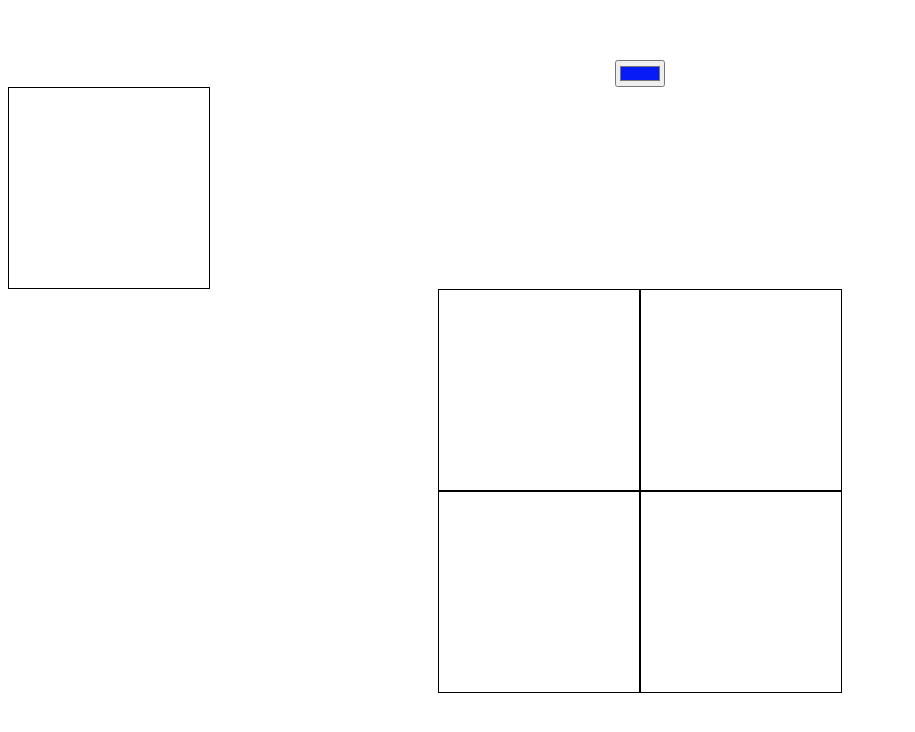
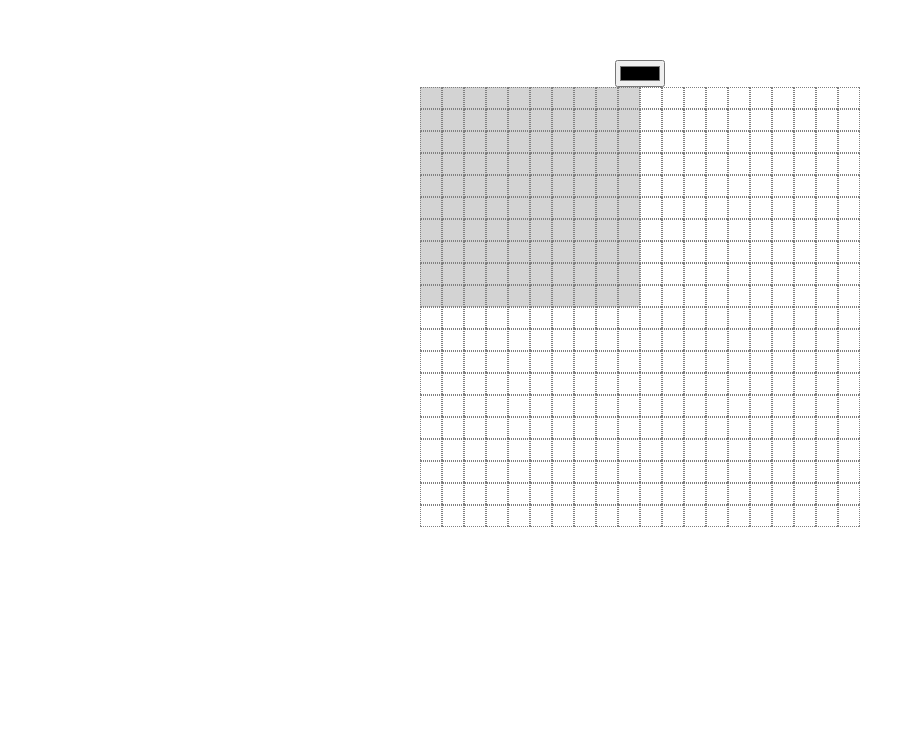
Before and after one commit to mikezano/dupligrid, a Vue app: page / in a window 1280 px wide. Shown: the top 732 px of the page, without its empty margins (0-915 px from the left). Built offline with nearby package versions, Linux system fonts and the light colour scheme.

Commit message:
first iteration

```diff
--- a/src/App.vue
+++ b/src/App.vue
@@ -1,8 +1,34 @@
 <template>
 	<div id="app">
 		<PenColor :penColor="color" v-on:colorChanged="colorChanged"/>
-		<Cell :color="color"/>
-		<MainGrid :color="color"/>
+		<div class="main-grids-container-flex">
+			<div class="main-grids-container">
+				<MainGrid
+					orientation="normal"
+					:gridSize="gridSize"
+					:color="color"
+					v-on:cellClicked="cellClicked"
+				/>
+				<MainGrid
+					orientation="flipped-horizontal"
+					:gridSize="gridSize"
+					:color="color"
+					:colorIndex="colorIndex"
+				/>
+				<MainGrid
+					orientation="flipped-vertical"
+					:gridSize="gridSize"
+					:color="color"
+					:colorIndex="colorIndex"
+				/>
+				<MainGrid
+					orientation="flipped-horizontal-vertical"
+					:gridSize="gridSize"
+					:color="color"
+					:colorIndex="colorIndex"
+				/>
+			</div>
+		</div>
 	</div>
 </template>
 
@@ -15,7 +41,9 @@ export default {
 	name: 'app',
 	data() {
 		return {
-			color: '#071cf5',
+			color: '#000000',
+			colorIndex: 0,
+			gridSize: 10,
 		};
 	},
 	components: {
@@ -26,6 +54,10 @@ export default {
 	methods: {
 		colorChanged(val) {
 			this.color = val;
+		},
+		cellClicked(index) {
+			console.log('next index to color:', index);
+			this.colorIndex = index;
 		},
 	},
 };
@@ -40,4 +72,13 @@ export default {
 	color: #2c3e50;
 	margin-top: 60px;
 }
+.main-grids-container {
+	display: grid;
+	grid-template-rows: repeat(2, 1fr);
+	grid-template-columns: repeat(2, 1fr);
+}
+.main-grids-container-flex {
+	display: flex;
+	justify-content: center;
+}
 </style>
--- a/src/components/Cell.vue
+++ b/src/components/Cell.vue
@@ -5,23 +5,24 @@
 <script>
 export default {
 	name: 'cell',
-	props: ['color'],
+	props: ['color', 'index'],
 	methods: {
 		applyColor() {
 			this.$refs['cell'].style.backgroundColor = this.color;
+			this.$emit('cellClicked', this.index);
 		},
 	},
 	mounted() {
-		console.log(this.$refs['cell'].style);
-		console.log(this.color);
+		//console.log(this.$refs['cell'].style);
+		//console.log(this.color);
 	},
 };
 </script>
 
 <style>
 .cell {
-	width: 200px;
-	height: 200px;
-	border: 1px solid black;
+	width: 20px;
+	height: 20px;
+	border: 1px dotted gray;
 }
 </style>
--- a/src/components/MainGrid.vue
+++ b/src/components/MainGrid.vue
@@ -1,10 +1,14 @@
 <template>
-	<div class="main-grid-flex">
-		<div class="main-grid">
-			<Cell :color="color"/>
-			<Cell :color="color"/>
-			<Cell :color="color"/>
-			<Cell :color="color"/>
+	<div class="main-grid-flex" :class="orientation">
+		<div class="main-grid" ref="main-grid">
+			<Cell
+				:color="color"
+				:index="i"
+				v-on:cellClicked="cellClicked"
+				ref="i"
+				v-for="i in gridCellCount"
+				:key="i"
+			/>
 		</div>
 	</div>
 </template>
@@ -13,12 +17,30 @@
 import Cell from '@/components/Cell.vue';
 
 export default {
-	props: ['color'],
-	data() {
-		return {};
-	},
+	props: ['color', 'colorIndex', 'gridSize', 'orientation'],
 	components: {
 		Cell,
+	},
+	data() {
+		return {
+			gridCellCount: this.gridSize * this.gridSize,
+		};
+	},
+	methods: {
+		cellClicked(index) {
+			this.$emit('cellClicked', index);
+		},
+	},
+	watch: {
+		colorIndex(val) {
+			this.$refs['i'][val - 1].applyColor();
+		},
+	},
+	mounted() {
+		console.log(this.gridCellCount);
+		let grid = this.$refs['main-grid'];
+		grid.style.gridTemplateColumns = `repeat(${this.gridSize}, 1fr`;
+		grid.style.gridTemplateRows = `repeat(${this.gridSize}, 1fr`;
 	},
 };
 </script>
@@ -26,12 +48,26 @@ export default {
 <style>
 .main-grid {
 	display: grid;
-	grid-template-columns: repeat(2, 1fr);
-	grid-template-rows: repeat(2, 1fr);
 }
 
 .main-grid-flex {
 	display: flex;
 	justify-content: center;
+	margin: 0;
+}
+
+.normal {
+	background-color: lightgray;
+}
+.flipped-horizontal {
+	transform: scaleX(-1);
+}
+
+.flipped-vertical {
+	transform: scaleY(-1);
+}
+
+.flipped-horizontal-vertical {
+	transform: scaleX(-1) scaleY(-1);
 }
 </style>
```
